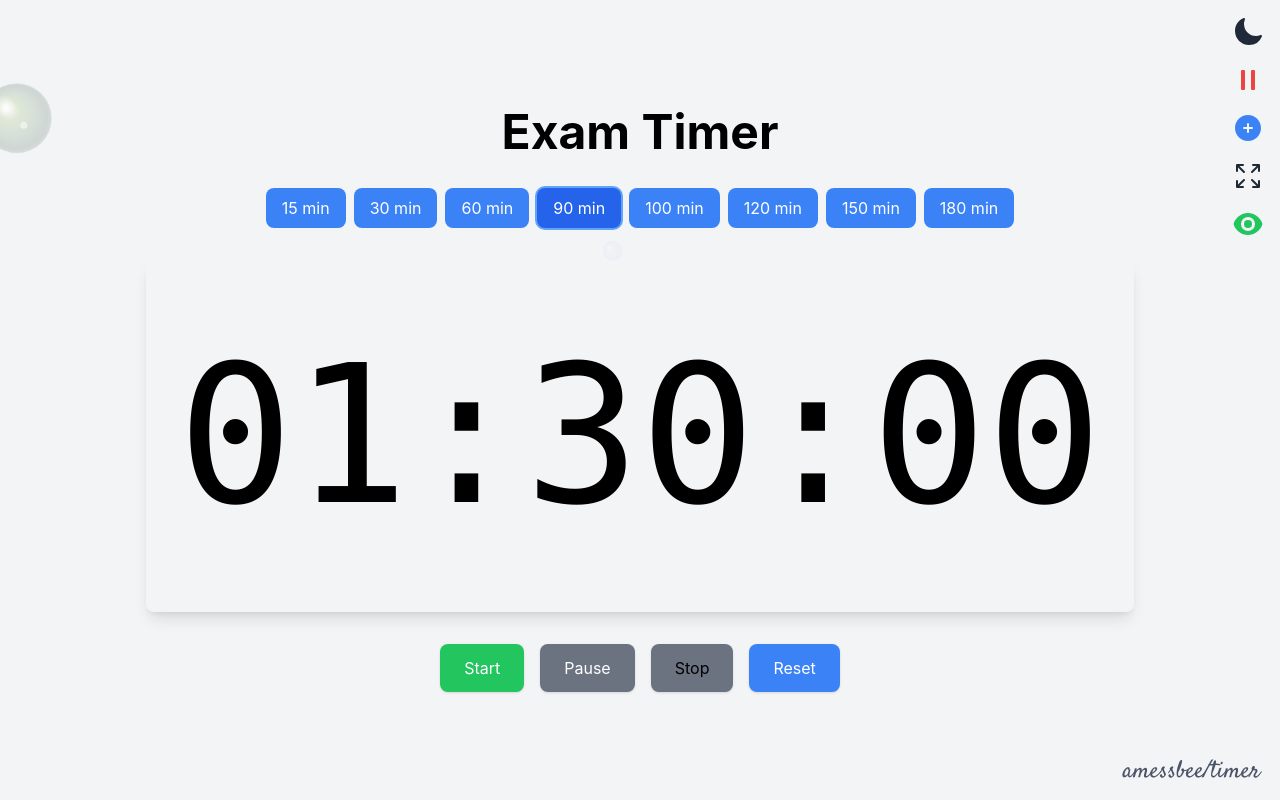
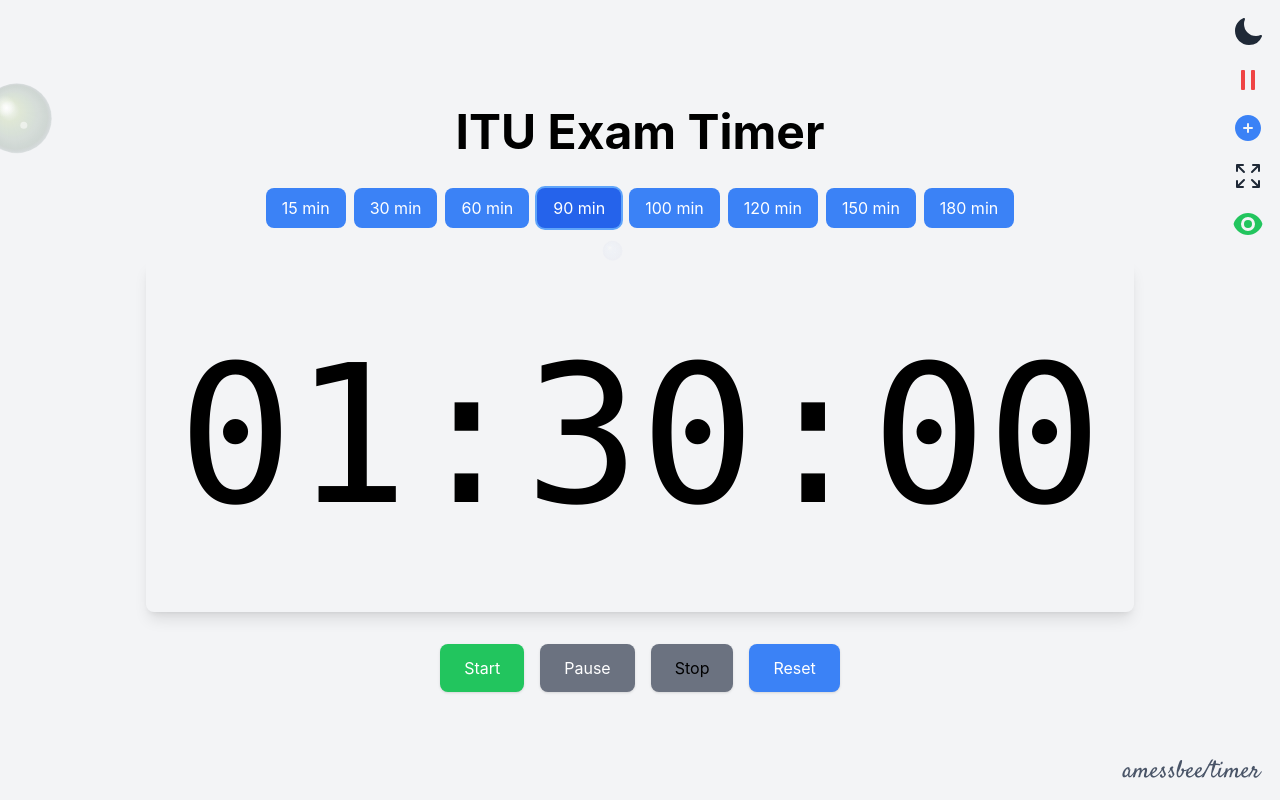
Before and after one commit to amessbee/timer, a React (Create React App) app: page / in a window 1280 px wide. Built offline with nearby package versions, Linux system fonts and the light colour scheme; no server answers; the database is empty.

Commit message:
chore: title

```diff
--- a/public/index.html
+++ b/public/index.html
@@ -29,7 +29,7 @@
       work correctly both with client-side routing and a non-root public URL.
       Learn how to configure a non-root public URL by running `npm run build`.
     -->
-    <title>Exam Timer</title>
+    <title>ITU Exam Timer</title>
   </head>
   <body>
     <noscript>You need to enable JavaScript to run this app.</noscript>
--- a/src/ExamTimerClock.js
+++ b/src/ExamTimerClock.js
@@ -19,7 +19,7 @@ const ExamTimerClock = ({ durationInMinutes = 60 }) => {
   const [timeRemaining, setTimeRemaining] = useState(durationInMinutes * 60);
   const [isRunning, setIsRunning] = useState(false);
   const [isPaused, setIsPaused] = useState(false);
-  const [heading, setHeading] = useState("Exam Timer");
+  const [heading, setHeading] = useState("ITU Exam Timer");
   const [isEditingHeading, setIsEditingHeading] = useState(false);
   const [isEditingTime, setIsEditingTime] = useState(false);
   const [theme, setTheme] = useState(() => localStorage.getItem('theme') || 'light');
```
Also changed, not shown: 1 other file (tests, documents, lock files or other folders).
